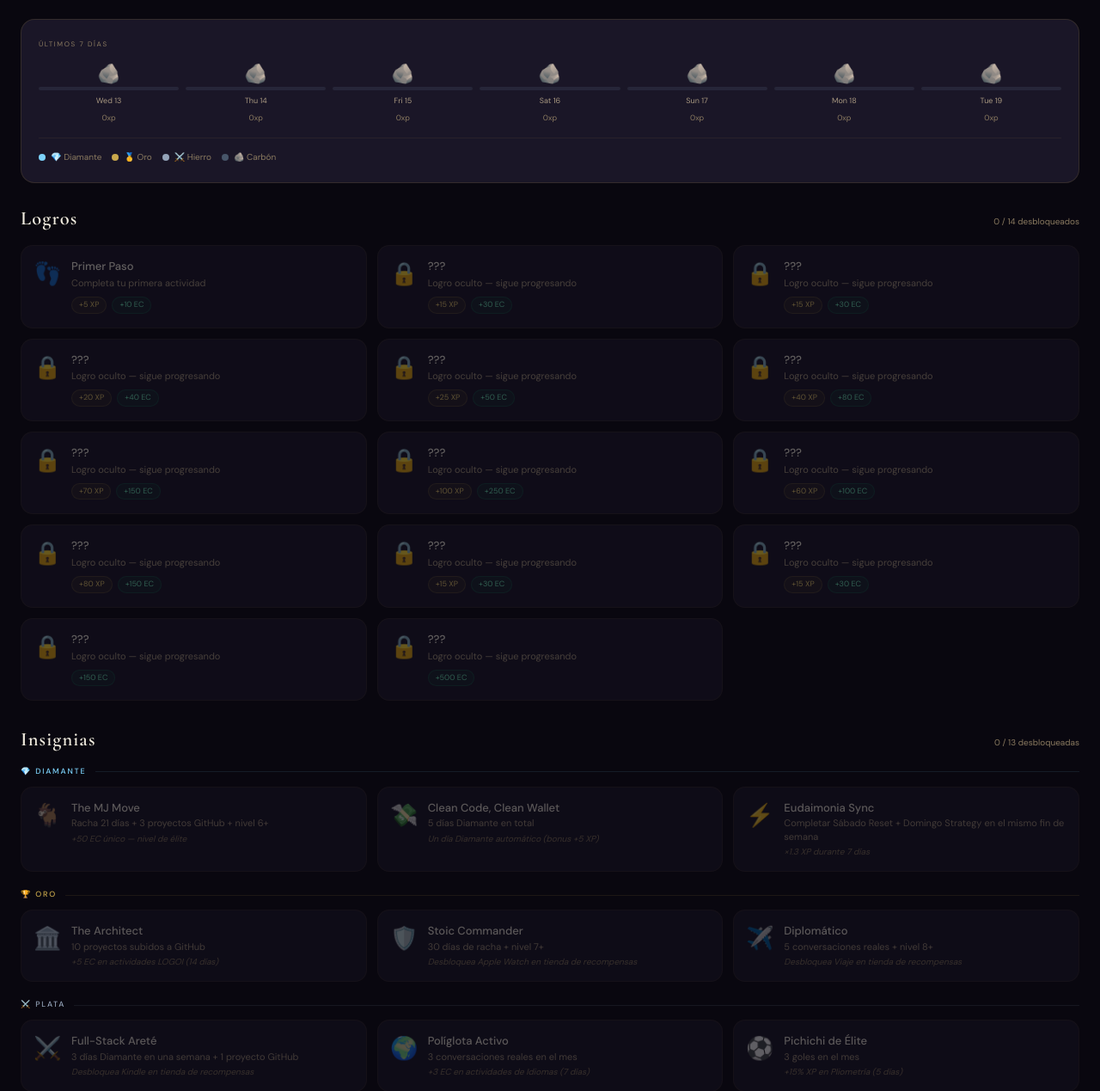
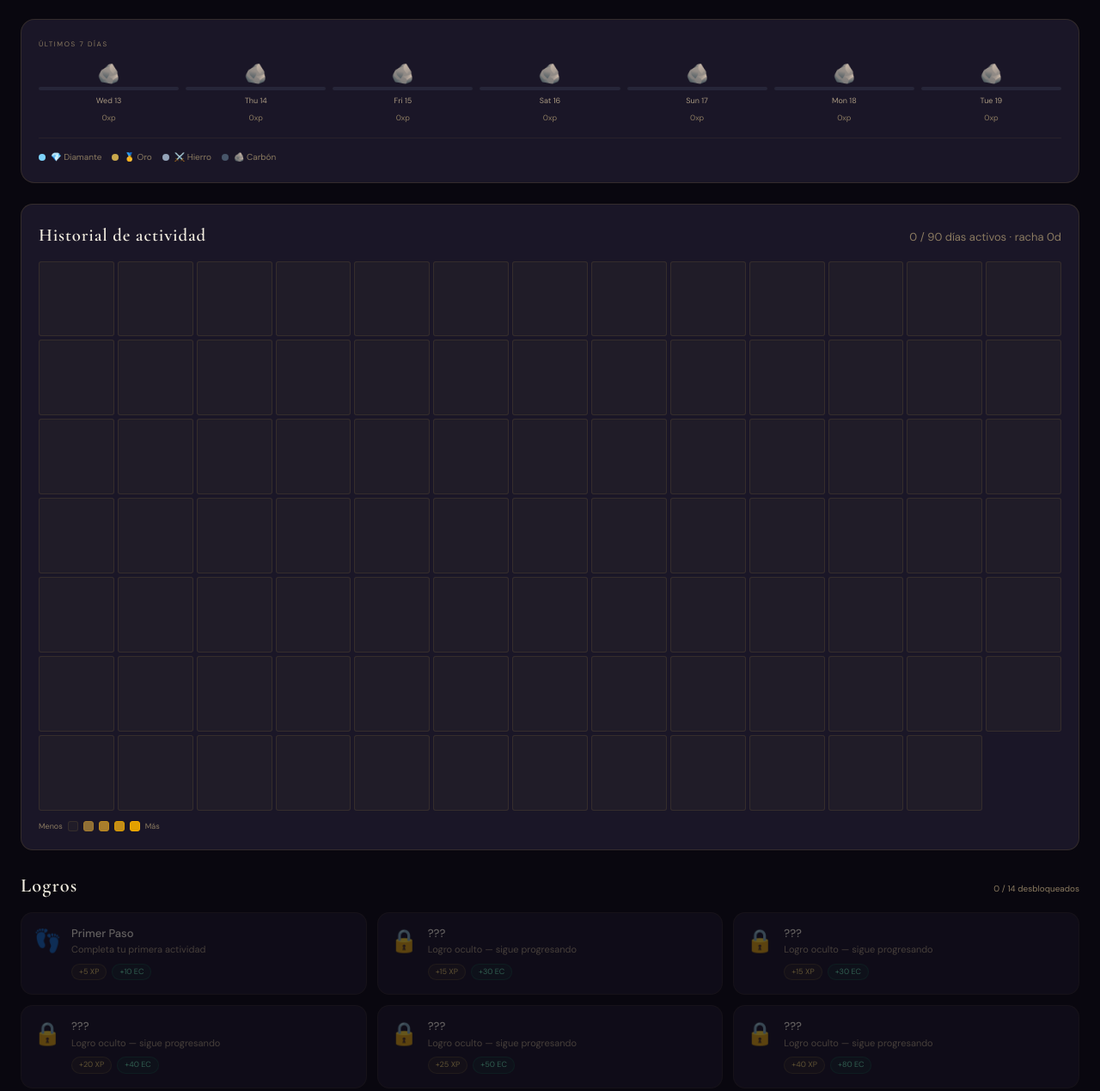
Before and after one commit to SupremoGio/eudaimonia, a Flask app: page /logros in a window 1280 px wide. Shown: the part 326-1595 px from the top of the page at 86% size. Run offline with Flask 3, Linux system fonts and the light colour scheme; data comes from the database, SQL or seed files in the repository; data that the repository does not hold is empty; some libraries are stand-ins or nearby versions.

Commit message:
feat(sprint-4-c2): heatmap visible en HomeScreen (21d) y /logros (90d Jinja)
- HomeScreen: card "Racha · Nd días" con StreakHeatmap 21d entre Módulos y Reflexión
  enlace "Ver historial →" a /logros
- /logros backend: inyecta heatmap=[] (90 días) al template
- logros.html: grid 13 columnas con celdas oklch proporcionales al XP relativo,
  leyenda degradé Menos→Más, contador de días activos

Co-Authored-By: Claude Sonnet 4.6 <noreply@anthropic.com>

```diff
--- a/gio_v3/modules/gamification/routes.py
+++ b/gio_v3/modules/gamification/routes.py
@@ -234,6 +234,23 @@ def logros():
 
     badges = get_all_badges()
 
+    # 90-day activity heatmap
+    _hm_days = 90
+    _hm_end   = today_date()
+    _hm_start = _hm_end - timedelta(days=_hm_days - 1)
+    with get_db() as db:
+        _hm_rows = db.execute(
+            "SELECT date, SUM(pts) as xp FROM activity_logs "
+            "WHERE date>=? GROUP BY date",
+            (_hm_start.isoformat(),)
+        ).fetchall()
+    _hm_by_date = {r['date']: r['xp'] for r in _hm_rows}
+    heatmap = [
+        {'date': (_hm_start + timedelta(days=i)).isoformat(),
+         'xp':   _hm_by_date.get((_hm_start + timedelta(days=i)).isoformat(), 0)}
+        for i in range(_hm_days)
+    ]
+
     # Last 7 days classification history
     history = []
     for i in range(6, -1, -1):
@@ -256,6 +273,7 @@ def logros():
         tier_labels=TIER_LABELS,
         xp_log=[dict(r) for r in xp_log],
         history=history,
+        heatmap=heatmap,
     )
 
 
--- a/gio_v3/templates/gamification/logros.html
+++ b/gio_v3/templates/gamification/logros.html
@@ -177,6 +177,52 @@
 </div>
 
 <!-- ══════════════════════════════════════════════════════════════
+     HEATMAP 90 DÍAS
+════════════════════════════════════════════════════════════════ -->
+{% set hm_max = heatmap | map(attribute='xp') | max %}
+{% set hm_max = hm_max if hm_max > 0 else 1 %}
+{% set hm_active = heatmap | selectattr('xp', '>', 0) | list | length %}
+<div style="background:var(--card);border:1px solid rgba(201,168,76,0.15);border-radius:14px;padding:20px;margin-bottom:24px;">
+  <div style="display:flex;justify-content:space-between;align-items:baseline;margin-bottom:14px;">
+    <h3 style="font-family:'Cormorant Garamond',serif;font-size:1.3rem;font-weight:600;color:var(--text);letter-spacing:.04em;">
+      Historial de actividad
+    </h3>
+    <span style="font-family:'DM Sans',sans-serif;font-size:var(--fs-sm);color:var(--dim);">
+      {{ hm_active }} / 90 días activos · racha {{ stats.streak }}d
+    </span>
+  </div>
+  <div style="display:grid;grid-template-columns:repeat(13,1fr);gap:4px;">
+    {% for cell in heatmap %}
+      {% if cell.xp == 0 %}
+        {% set cell_bg  = 'rgba(201,168,76,0.04)' %}
+        {% set cell_bdr = 'rgba(201,168,76,0.12)' %}
+      {% else %}
+        {% set t = (cell.xp / hm_max) %}
+        {% set l = (50 + t * 25) | int %}
+        {% set c_val = (0.06 + t * 0.1) | round(3) %}
+        {% set cell_bg  = 'oklch(' ~ l ~ '% ' ~ c_val ~ ' 80)' %}
+        {% set cell_bdr = 'oklch(' ~ (l + 5) ~ '% ' ~ (c_val + 0.02) ~ ' 80)' %}
+      {% endif %}
+      <div title="{{ cell.date }}: {{ cell.xp }} XP"
+           style="aspect-ratio:1;border-radius:3px;background:{{ cell_bg }};border:1px solid {{ cell_bdr }};"></div>
+    {% endfor %}
+  </div>
+  <div style="display:flex;align-items:center;gap:6px;margin-top:12px;font-family:'DM Sans',sans-serif;font-size:9px;color:var(--dim);">
+    <span>Menos</span>
+    {% for shade in [0, 0.25, 0.5, 0.75, 1.0] %}
+      {% if shade == 0 %}
+        <div style="width:12px;height:12px;border-radius:3px;background:rgba(201,168,76,0.04);border:1px solid rgba(201,168,76,0.12);"></div>
+      {% else %}
+        {% set sl = (50 + shade * 25) | int %}
+        {% set sc = (0.06 + shade * 0.1) | round(3) %}
+        <div style="width:12px;height:12px;border-radius:3px;background:oklch({{ sl }}% {{ sc }} 80);border:1px solid oklch({{ sl + 5 }}% {{ sc + 0.02 }} 80);"></div>
+      {% endif %}
+    {% endfor %}
+    <span>Más</span>
+  </div>
+</div>
+
+<!-- ══════════════════════════════════════════════════════════════
      LOGROS / ACHIEVEMENTS
 ════════════════════════════════════════════════════════════════ -->
 <div style="margin-bottom:28px;">
```
Also changed, not shown: gio_v3/static/js/eu-screens.jsx (+15 -0 lines).
